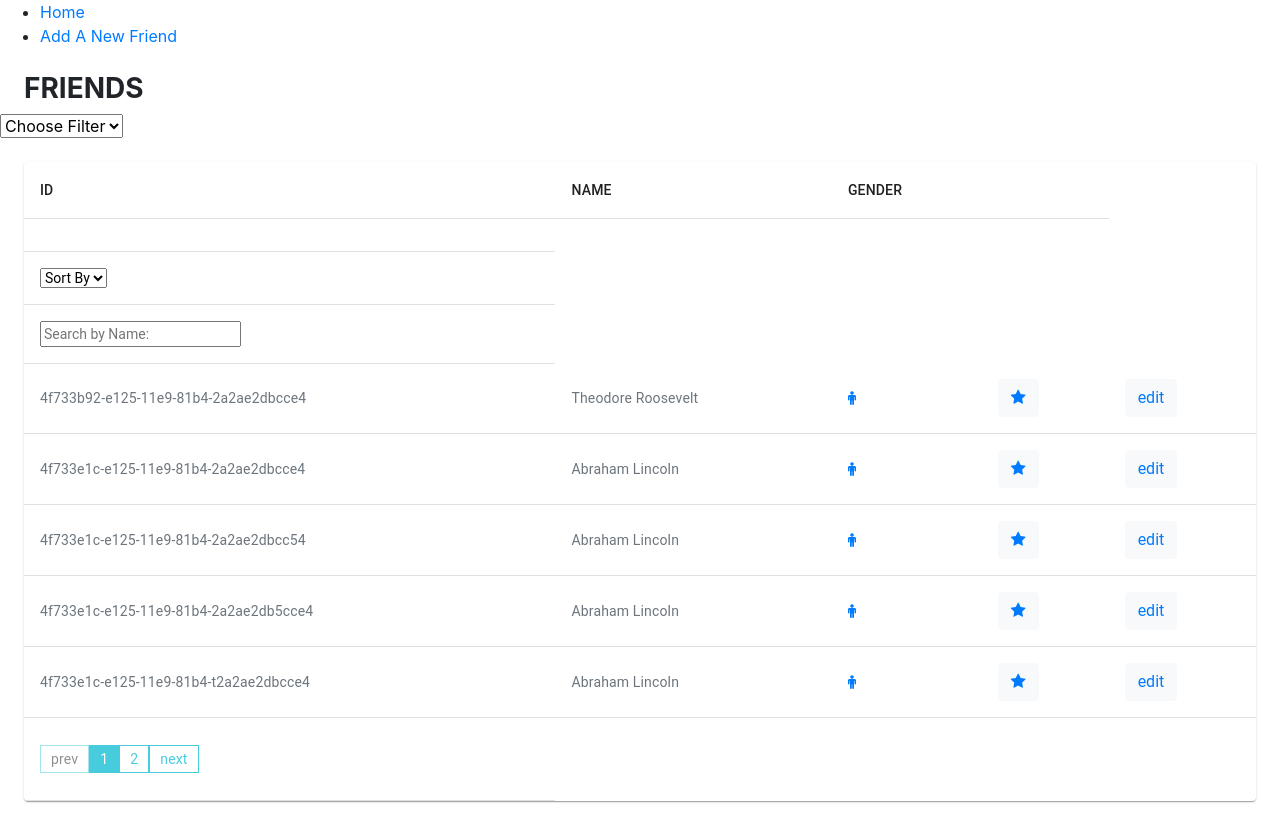
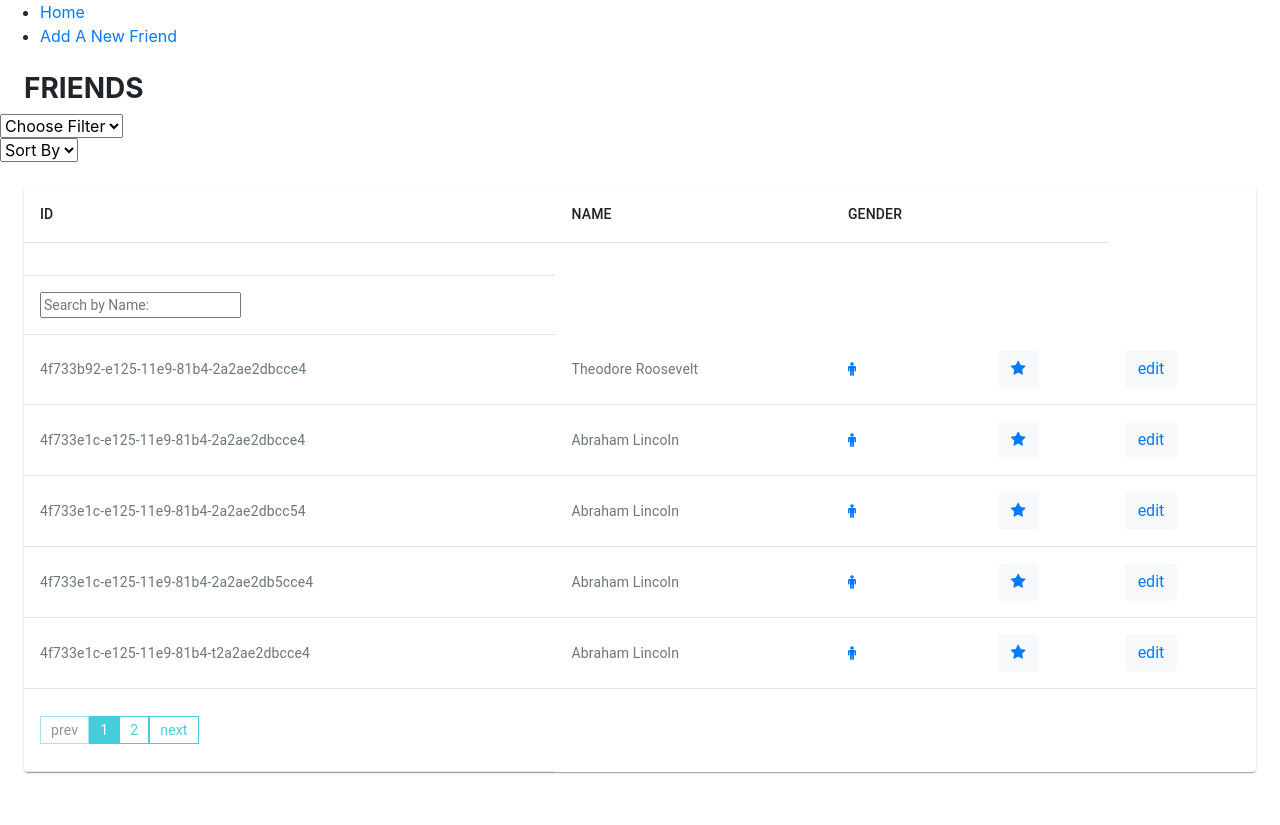
Before and after one commit to heshamelmasry77/front-end-HeavenHR, a React (Create React App) app: page / in a window 1280 px wide. After the commit the page ends 800 px from the top, so only its background shows below. Built offline with nearby package versions, Linux system fonts and the light colour scheme; data requests are answered from the project's data file.

Commit message:
move sorting outside the TableBody component

```diff
--- a/src/components/FriendsComponents.js
+++ b/src/components/FriendsComponents.js
@@ -7,6 +7,8 @@ import Table from '@material-ui/core/Table';
 
 import TableBody from './TableBody';
 import TableHeader from './TableHeader';
+import TableCell from "@material-ui/core/TableCell";
+import _ from "lodash";
 
 const {
   shape,
@@ -23,6 +25,7 @@ class FriendsComponent extends Component {
       friends: []
     };
     this.handleFilter = this.handleFilter.bind(this);
+    this.handleSorting = this.handleSorting.bind(this);
   }
 
   handleFilter(e) {
@@ -50,6 +53,13 @@ class FriendsComponent extends Component {
     })
   };
 
+  handleSorting(e) {
+    const friendsSortedArray = _.sortBy(this.props.friends, o => o[e.target.value]);
+    this.setState({
+      friends: friendsSortedArray
+    })
+  }
+
   componentDidMount() {
     this._isMounted = true;
 
@@ -74,6 +84,16 @@ class FriendsComponent extends Component {
             <option value="stared">Stared</option>
           </select>
         </div>
+        <div>
+          <select onChange={this.handleSorting}>
+            <option
+              value="Sort By"
+            >Sort By
+            </option>
+            <option value="id">ID</option>
+            <option value="name">Name</option>
+          </select>
+        </div>
         <Paper className="m-4 mt-0">
           <Table className="p-2">
             <TableHeader/>
--- a/src/components/TableBody.js
+++ b/src/components/TableBody.js
@@ -114,16 +114,6 @@ class FriendsTableBody extends Component {
 
   }
 
-  handleSorting(e) {
-    const friendsSortedArray = _.sortBy(this.props.friends, o => o[e.target.value]);
-    const slice = friendsSortedArray.slice(this.state.offset, this.state.offset + this.state.perPage)
-    this.setState({
-      pageCount: Math.ceil(friendsSortedArray.length / this.state.perPage),
-      sliceData: slice,
-    })
-  }
-
-
   handleEditFriend(e) {
     this.setState({
       edit: true,
@@ -178,20 +168,6 @@ class FriendsTableBody extends Component {
         <TableRow>
           <TableCell>
             {this.renderEditForm()}
-          </TableCell>
-        </TableRow>
-        <TableRow>
-          <TableCell>
-            <div>
-              <select onChange={this.handleSorting.bind(this)}>
-                <option
-                  value="Sort By"
-                >Sort By
-                </option>
-                <option value="id">ID</option>
-                <option value="name">Name</option>
-              </select>
-            </div>
           </TableCell>
         </TableRow>
         <TableRow>
```
